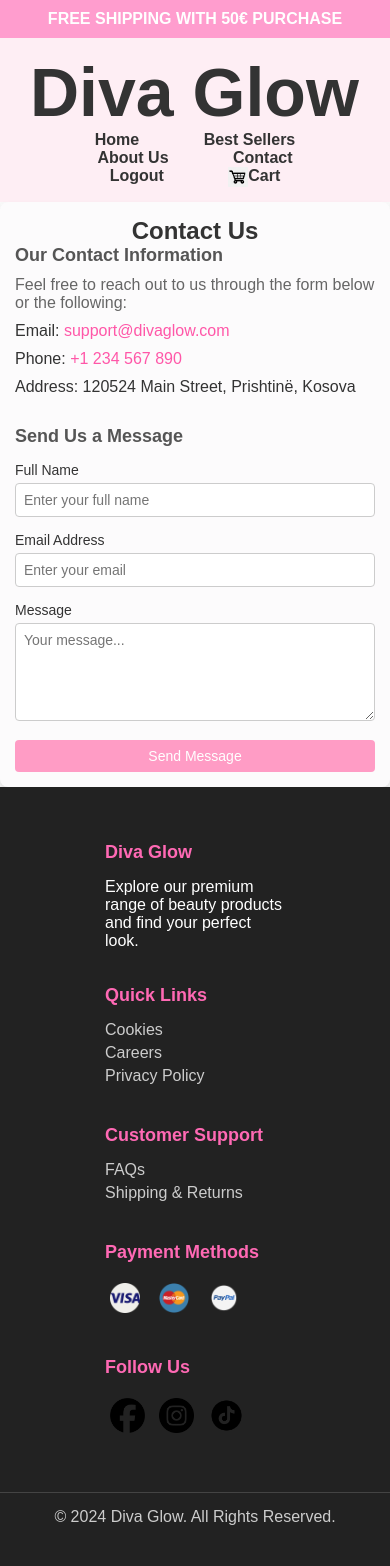
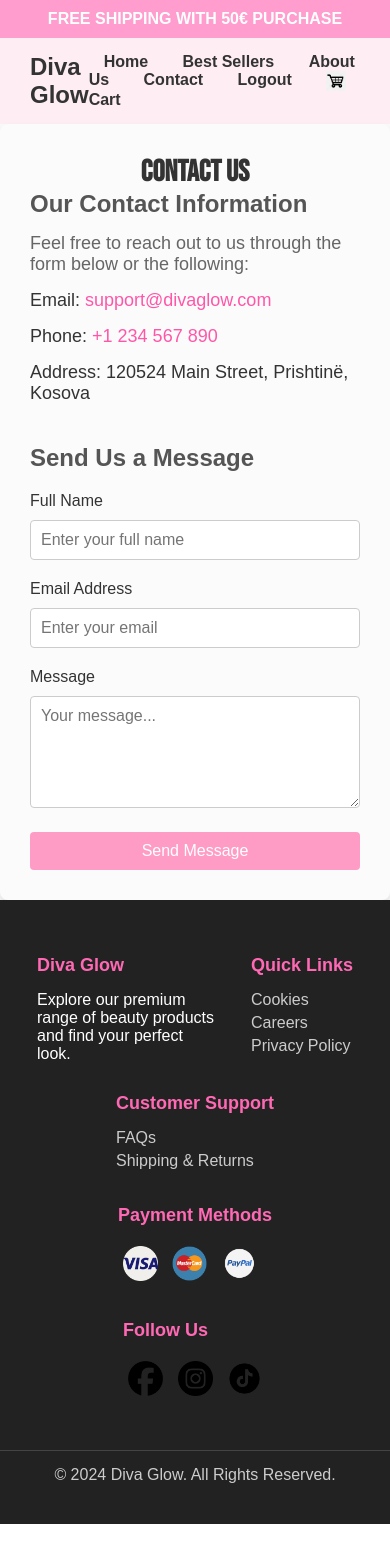
Before and after one commit to loritedemolli/ProjektiWEB, a PHP site: page /ProjektiWEB/contactus.php in a window 390 px wide. After the commit the page ends 1524 px from the top, so only its background shows below. Run offline with PHP 8.4, Linux system fonts and the light colour scheme; the visitor is signed in with stand-in values (Sample User, id 1).

Commit message:
Permiresime

```diff
--- a/assets/css/mycss.css
+++ b/assets/css/mycss.css
@@ -425,115 +425,74 @@ background-color: #ff1493;;
 .buy-now:hover, .add-to-cart:hover {
     transform: translateY(-2px);
 }
+
 /* cart.css */
-
-/* Cart Section */
 .cart-container {
     padding: 40px 20px;
     max-width: 1200px;
     margin: 0 auto;
+    display: flex;
+    flex-direction: column;
+    min-height: 70vh;
 }
 
 .cart-container h2 {
     font-size: 28px;
     text-align: center;
     margin-bottom: 30px;
+    font-family: 'Bebas Neue', sans-serif;
 }
 
-/* Product Box */
-.product-box {
-    display: flex;
-    align-items: center;
-    background-color: #fff;
+.cart-footer {
+    margin-top: auto;
+    text-align: center;
     padding: 20px;
-    margin-bottom: 20px;
-    border: 1px solid #ddd;
-    border-radius: 10px;
-    box-shadow: 0 2px 5px rgba(0, 0, 0, 0.1);
+    background-color: #f8f8f8;
+    border-top: 1px solid #ddd;
 }
 
-.product-img {
-    width: 150px;
-    height: 150px;
-    object-fit: cover;
-    border-radius: 10px;
+.cart-footer p {
+    margin: 0;
+    color: #999;
 }
 
-.product-title {
-    font-size: 20px;
+#empty-cart-message {
+    color: #ff3366;
     font-weight: bold;
-    margin-bottom: 10px;
-}
-
-.product-description {
-    font-size: 14px;
-    color: #666;
     margin-bottom: 15px;
 }
 
-.product-pricing {
-    margin-bottom: 15px;
-}
-
-.price {
-    font-size: 16px;
-    color: #999;
-    text-decoration: line-through;
-    margin-right: 10px;
-}
-
-.discount-price {
-    font-size: 18px;
-    color: #e60073;
-    font-weight: bold;
-}
-
-.remove-btn {
-    padding: 10px 20px;
-    background-color: #ff3366;
-    color: #fff;
-    border: none;
-    border-radius: 5px;
-    cursor: pointer;
-}
-
-.remove-btn:hover {
-    background-color: #cc0033;
-}
-
-
-
-/* contactus_stili.css */
+/* contactus.css */
 
 .contact-container {
-    max-width: 1200px;
+    max-width: 1500px;
     margin: auto;
-    padding: 20px;
+    padding: 40px;
     background: #fcfbfc;
     border-radius: 8px;
     box-shadow: 0 4px 6px rgba(0, 0, 0, 0.1);
 }
-
+.contact-container h1{
+    font-family: 'Bebas Neue', sans-serif;
+}
 .contact-title {
-    /*.h1{*/
-
     text-align: center;
-    font-size: 32px;
+    font-size: 36px;
     color: #333;
 }
 
 .contact-info {
-    margin-bottom: 30px;
+    margin-bottom: 40px;
 }
 
 .contact-info h2 {
-    font-size: 24px;
+    font-size: 28px;
     color: #555;
-    margin-bottom: 10px;
+    margin-bottom: 15px;
 }
 
 .contact-info p {
-    font-size: 16px;
+    font-size: 18px;
     color: #666;
 }
 
@@ -543,8 +502,8 @@ background-color: #ff1493;;
 }
 
 .contact-info ul li {
-    margin: 10px 0;
-    font-size: 16px;
+    margin: 15px 0;
+    font-size: 18px;
 }
 
 .contact-info ul li a {
@@ -556,39 +515,35 @@ background-color: #ff1493;;
     text-decoration: underline;
 }
 
-/* Contact Form-i  */
+
 .contact-form h2 {
-    font-size: 24px;
-    margin-bottom: 15px;
+    font-size: 28px;
+    margin-bottom: 20px;
     color: #555;
 }
 
 .contact-label {
-    /*label{*/
     display: block;
-    margin-bottom: 5px;
-    font-size: 14px;
+    margin-bottom: 10px;
+    font-size: 16px;
     color: #333;
 }
 
 .contact-input,
 .contact-textarea {
-    /* input, textarea { */
     width: 100%;
-    padding: 10px;
-    margin-bottom: 15px;
+    padding: 12px;
+    margin-bottom: 20px;
     border: 1px solid #ccc;
     border-radius: 4px;
-    font-size: 14px;
+    font-size: 16px;
 }
 
-
 .contact-button {
-    /*button { */
     display: block;
     width: 100%;
-    padding: 10px;
-    font-size: 16px;
+    padding: 12px;
+    font-size: 18px;
     color: #fff;
     background-color: #ff9cc5;
     border: none;
@@ -597,75 +552,15 @@ background-color: #ff1493;;
     transition: background-color 0.3s;
 }
 
-
 .contact-button:hover {
-    /*button:hover { */
     background-color: #ff61c0;
 }
 
 
-/* Per me e bo faqen responsive ne pajisje mobile qe jane below 768px*/
+/* Mobile */
 @media (max-width: 768px) {
-
-    /*header and footer.php*/
-    .nav-bar {
-        flex-direction: column;
-        text-align: center;
-    }
-    .nav-bar nav a {
-        padding: 15px;
-    }
-    .hero-section {
-        padding: 30px 10px;
-    }
-    .hero-content h2 {
-        font-size: 2cm;
-    }
-    .footer-main {
-        flex-direction: column;
-        align-items: center;
-    }
-    .footer-section {
-        width: 100%;
-        margin-bottom: 20px;
-    }
-    .footer-section.payment-methods img {
-        width: 30px;
-        margin-right: 10px;
-    }
-
-    /*index.php*/
-    .product-category {
-        width: 100%;
-        margin-bottom: 20px;
-    }
-
-    /* bestseller.css */
-    #makeup-products {
+    .contact-container {
         padding: 20px;
-    }
-
-    .product-container {
-        flex-direction: column;
-        align-items: center;
-    }
-
-    .produkti {
-        width: 90%;
-        margin-bottom: 20px;
-    }
-
-    .intro h2 {
-        font-size: 2em;
-    }
-
-    .intro p {
-        font-size: 1em;
-    }
-
-    /* contactus.css */
-    .contact-container {
-        padding: 15px;
     }
 
     .contact-title {
@@ -674,81 +569,52 @@ background-color: #ff1493;;
 
     .contact-info h2,
     .contact-form h2 {
-        font-size: 20px;
+        font-size: 22px;
+    }
+
+    .contact-input,
+    .contact-textarea {
+        padding: 10px;
     }
 
     .contact-button {
-        font-size: 14px;
+        font-size: 16px;
+        padding: 10px;
     }
 }
 
-/*Per screen me te medha*/
-
+/*tablet*/
 @media (max-width: 1024px) {
-
-    /*header and footer.php*/
-    .nav-bar {
-        flex-direction: column;
-        align-items: flex-start;
+    .contact-container {
+        padding: 30px;
     }
 
-    .nav-bar h1 {
-        font-size: 1.8cm;
-    }
-
-    .footer-main {
-        flex-direction: column;
-        align-items: center;
-    }
-
-    .footer-section {
-        width: 100%;
-        margin-bottom: 20px;
-    }
-
-    /*index.php*/
-    .product-category {
-        width: 80%;
-        margin-bottom: 20px;
-    }
-
-    .container {
-        flex-direction: column;
-        align-items: center;
-    }
-
-    /* bestseller.css */
-    #makeup-products {
-        padding: 30px 10px;
-    }
-
-    .product-container {
-        justify-content: center;
-    }
-
-    .produkti {
-        width: 45%;
-    }
-    /* contactus.css */
     .contact-title {
-        font-size: 24px;
+        font-size: 30px;
     }
 
     .contact-info h2,
     .contact-form h2 {
-        font-size: 18px;
+        font-size: 24px;
     }
 
     .contact-input,
     .contact-textarea {
-        padding: 8px;
+        padding: 10px;
     }
 
     .contact-button {
-        font-size: 14px;
-        padding: 8px;
+        font-size: 16px;
+        padding: 10px;
     }
 }
+
+@media (min-width: 1024px) {
+    .contact-container {
+        padding: 40px;
+    }
+}
+
 
 
 
```
Also changed, not shown: cart.php (added, +27 -0 lines).
